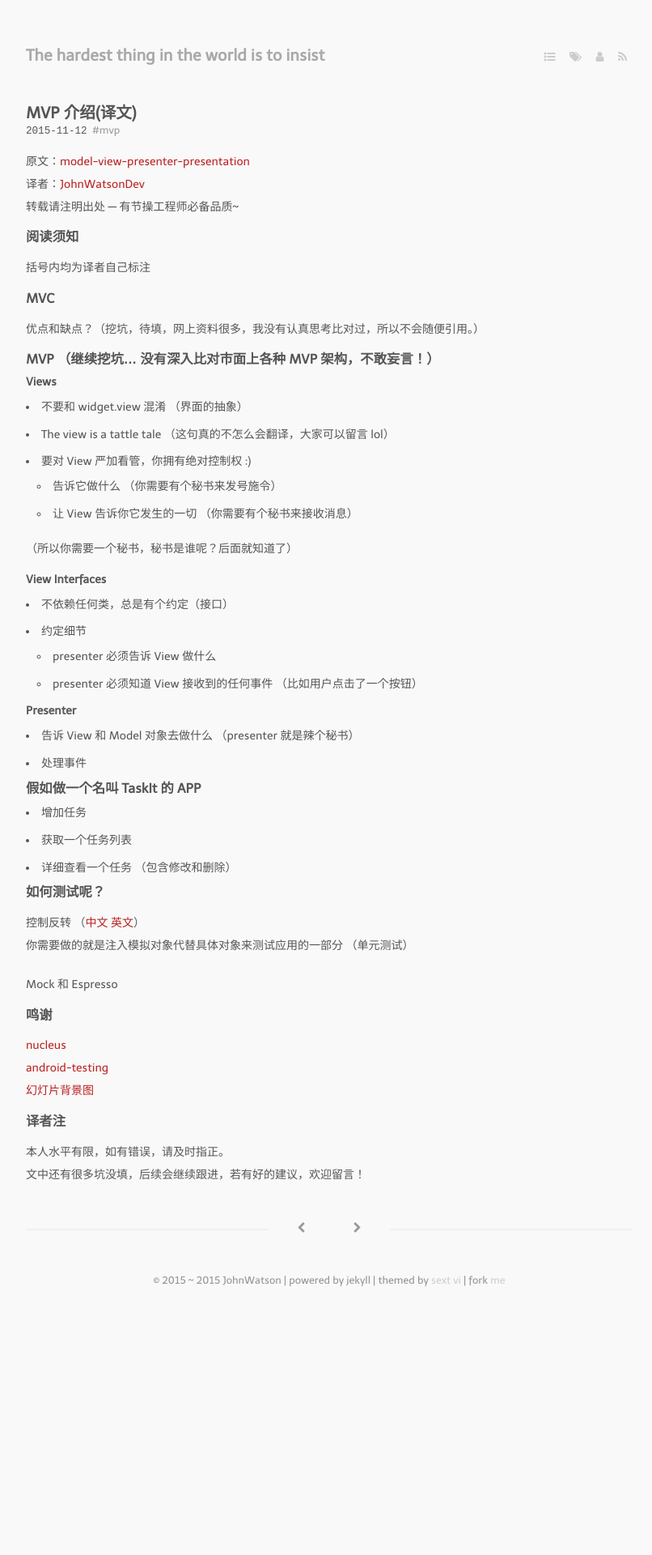
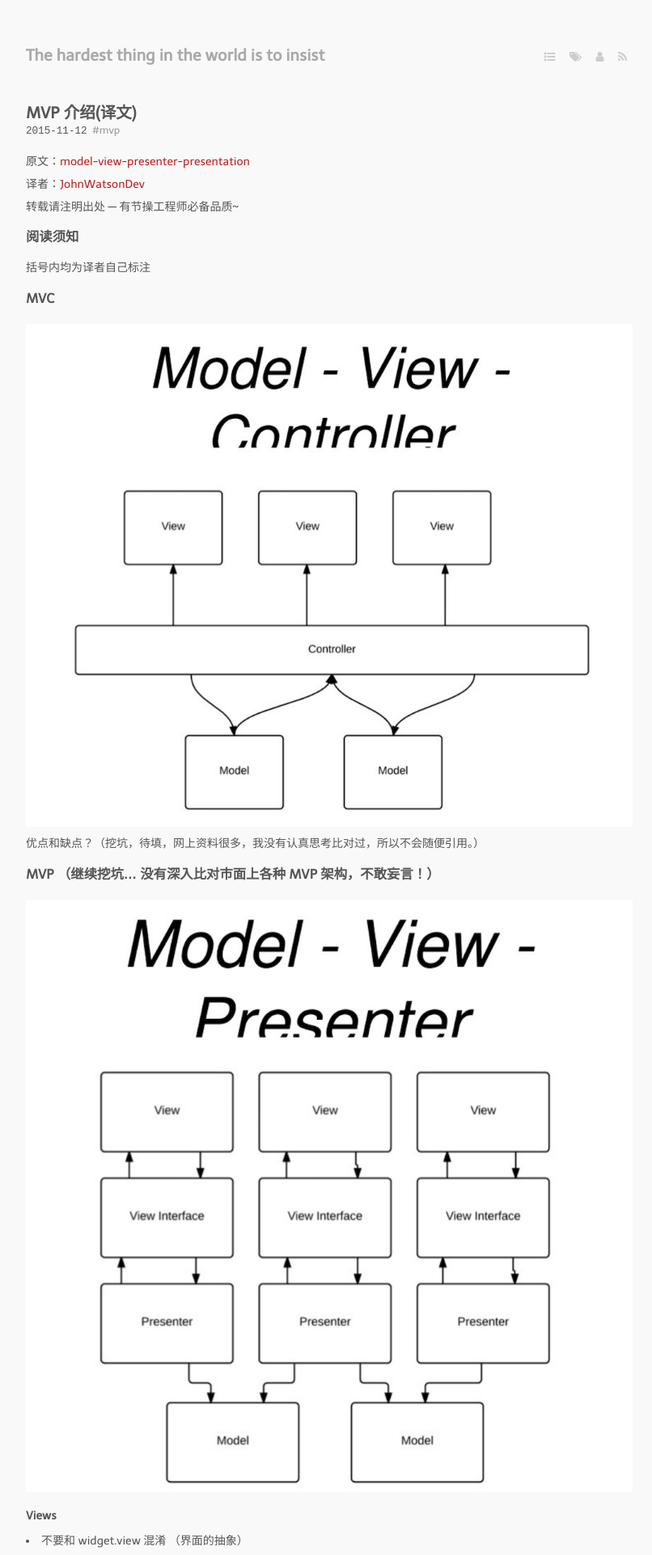
Before and after one commit to johnwatsondev/johnwatsondev.github.io, a Jekyll site: the page built from _posts/2015-11-12-translate-model-view-presenter-presentation.md, in a window 1280 px wide. Shown: the top 1920 px of the page at 81% size, without its empty margins (233-1039 px from the left). Built offline with Jekyll 4.4.1, drawn with Linux system fonts in a browser that asks for light colours; nearby versions of some CDN libraries; some web fonts are replaced; Markdown is read by kramdown in place of the engine named in the settings; comment, search, counter and statistics services are not loaded; before the commit the page ends 1601 px from its top, so only the background shows below that.

Commit message:
add pic in post

```diff
--- a/_posts/2015-11-12-translate-model-view-presenter-presentation.md
+++ b/_posts/2015-11-12-translate-model-view-presenter-presentation.md
@@ -15,9 +15,11 @@ tags:
 括号内均为译者自己标注
 
 ### MVC
+![mvc](/media/files/2015/11/15/mvc.png)
 优点和缺点？（挖坑，待填，网上资料很多，我没有认真思考比对过，所以不会随便引用。）
 
 ### MVP （继续挖坑... 没有深入比对市面上各种 MVP 架构，不敢妄言！）
+![mvp](/media/files/2015/11/15/mvp.png)
 
 #### Views
 - 不要和 widget.view 混淆 （界面的抽象）
```
Also changed, not shown: other parts of _posts/2015-11-12-translate-model-view-presenter-presentation.md (+1 -0 lines), media/files/2015/11/15/mvc.png (added), media/files/2015/11/15/mvp.png (added), media/files/2015/11/15/task_it.png (added).
